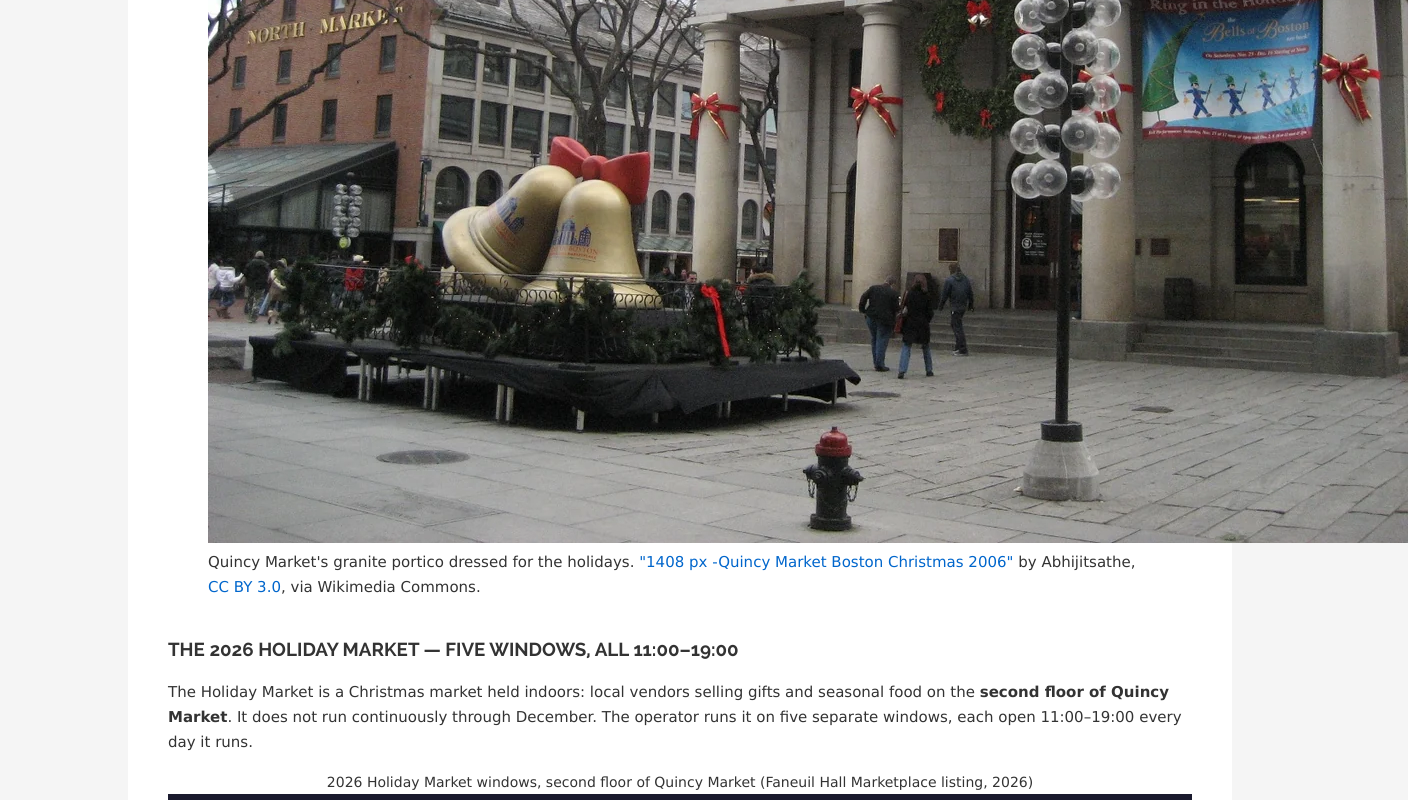
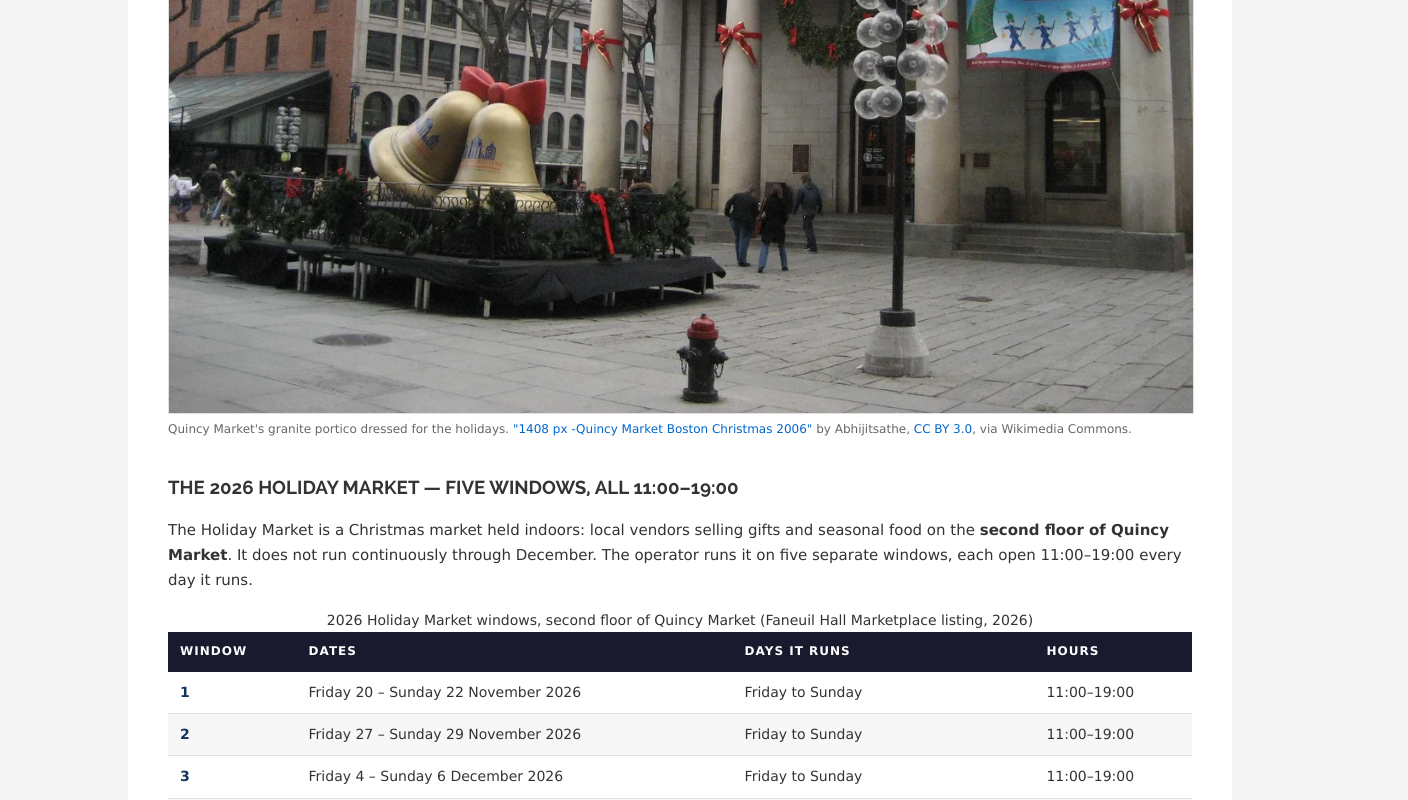
Before and after one commit to raymondlowe/quincy-market.com, a plain HTML site: page quincy-market-christmas.html in a window 1280 px wide. Shown: the part 876-1676 px from the top of the page, 1408 px wide, since content can reach past the window. Drawn offline with Linux system fonts and the light colour scheme.

Commit message:
fix(styles): define the .articleImage block used by the christmas page (t_b14b1d0a)
The christmas page's portico figure uses .articleImage, which styles.css
never defined, so the image had no max-width (176px overflow at the 1024px
column, 840px at 390px). Adds the 15-line rule verbatim from PR #15's
styles.css:220-234.

```diff
--- a/styles.css
+++ b/styles.css
@@ -217,6 +217,21 @@ body {
     border: 1px solid #ddd;
     padding: 4px;
 }
+.articleImage {
+    margin: 1.4em 0 1.8em 0;
+}
+.articleImage img {
+    display: block;
+    max-width: 100%;
+    height: auto;
+    border: 1px solid #e0e0e0;
+}
+.articleImage figcaption {
+    margin-top: 6px;
+    font-size: 12px;
+    line-height: 1.5;
+    color: #666;
+}
 .clear {
     clear: both;
 }
```
